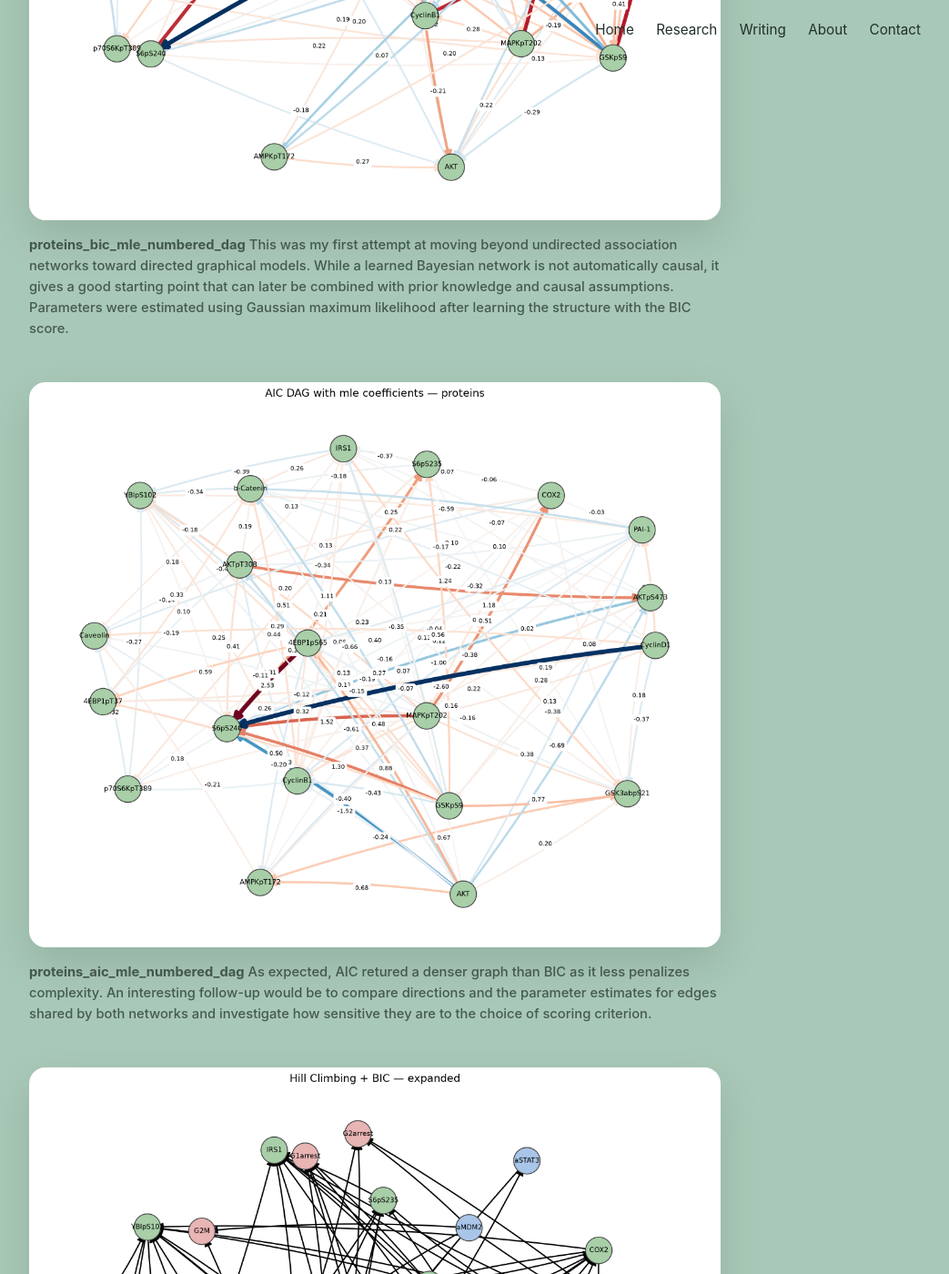
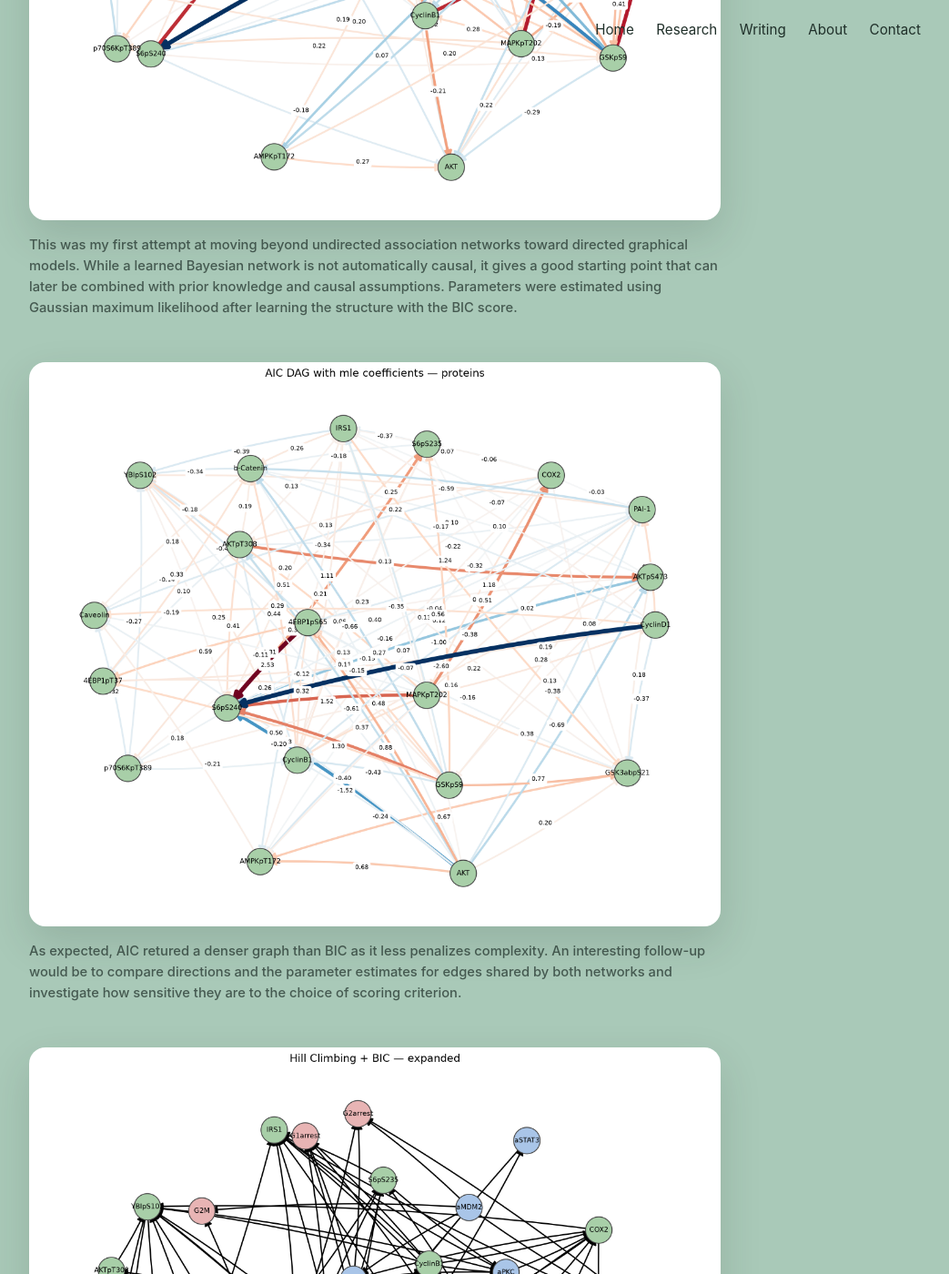
Before and after one commit to SepidehFouladzadeh/SepidehFouladzadeh.github.io, a Jekyll site: the page built from _posts/2026-08-16-network-representations.md, in a window 1280 px wide and 1400 px high, scrolled down 3257 px. Shown: the whole window at 91% size, without its empty margins (228-1271 px from the left). Built offline with Jekyll 4.4.1, drawn with Linux system fonts in a browser that asks for light colours; some of the changed text lies outside the part shown.

Commit message:
refinement

```diff
--- a/_posts/2026-08-16-network-representations.md
+++ b/_posts/2026-08-16-network-representations.md
@@ -202,7 +202,6 @@ back_text: Back to where this began
     >
 
     <p class="artifact-caption">
-      <strong>proteins_bic_mle_numbered_dag</strong>
       This was my first attempt at moving beyond undirected association networks toward directed graphical models. While a learned Bayesian network is not automatically causal, it gives a good starting point that can later be combined with prior knowledge and causal assumptions. Parameters were estimated using Gaussian maximum likelihood after learning the structure with the BIC score.
     </p>
   </div>
@@ -214,7 +213,6 @@ back_text: Back to where this began
     >
 
     <p class="artifact-caption">
-      <strong>proteins_aic_mle_numbered_dag</strong>
       As expected, AIC retured a denser graph than BIC as it less penalizes complexity. An interesting follow-up would be to compare directions and the parameter estimates for edges shared by both networks and investigate how sensitive they are to the choice of scoring criterion.
     </p>
   </div>
@@ -222,11 +220,9 @@ back_text: Back to where this began
   <div class="artifact-figure">
     <img
       src="/assets/images/expanded_hillclimb_bic_network.png"
-      alt="expanded_hillclimb_bic_network"
-    >
+      alt="expanded_hillclimb_bic_network">
 
     <p class="artifact-caption">
-      <strong>expanded_hillclimb_bic_network</strong>
       Expanded the node space from just proteins to phenotypes and activity nodes, which quickly highlighted the importance of incorporating prior knowledge. Without that, it also learns some obviouly wrong edges (for example edges from phenotype to proteins). Here, I've only constrained phenotypes to be terminal nodes, but other obvious forbidden edges should probably be included.
 
     </p>
@@ -235,11 +231,9 @@ back_text: Back to where this began
   <div class="artifact-figure">
     <img
       src="/assets/images/expanded_hillclimb_aic_network.png"
-      alt="expanded_hillclimb_aic_network"
-    >
+      alt="expanded_hillclimb_aic_network">
 
     <p class="artifact-caption">
-      <strong>expanded_hillclimb_aic_network</strong>
       As expected, AIC produced a denser network. Still curious about when the additional complexity is justified and what criteria are most appropriate for choosing between AIC and the more conservative BIC.
     </p>
   </div>
```
